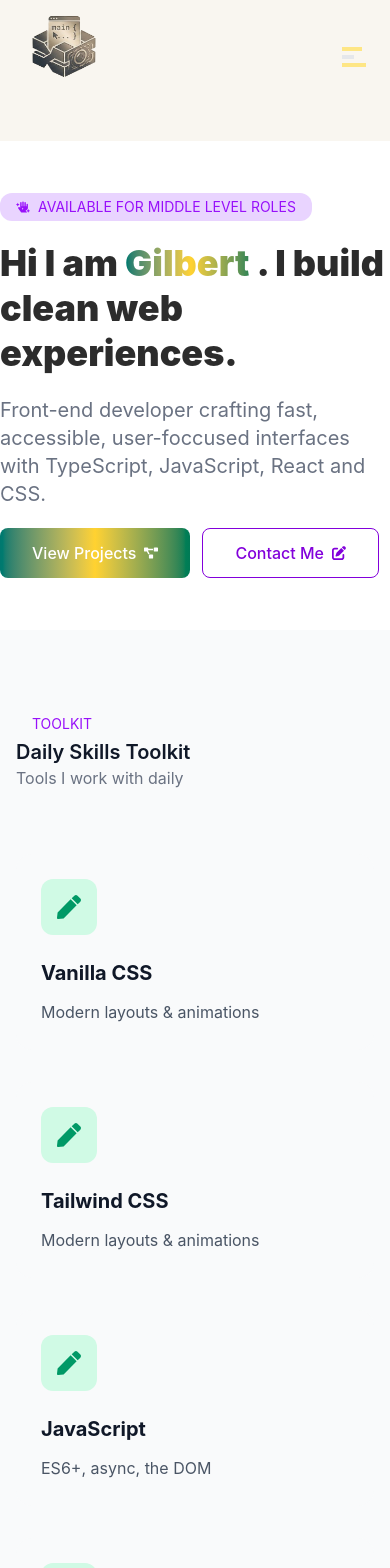
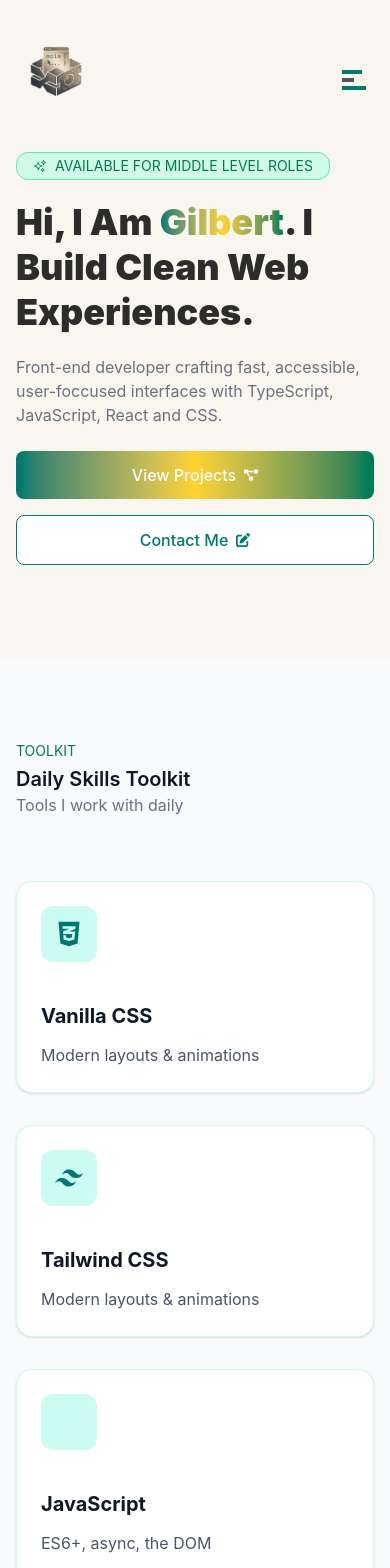
Before and after one commit to Gideb/Personal-Portfolio, a React (Vite) app: page / in a window 390 px wide. Shown: the top 1568 px of the page. Built offline with nearby package versions, Linux system fonts and the light colour scheme.

Commit message:
progress on home

```diff
--- a/index.html
+++ b/index.html
@@ -4,7 +4,7 @@
     <meta charset="UTF-8" />
     <link rel="icon" type="image/svg+xml" href="/favicon.svg" />
     <meta name="viewport" content="width=device-width, initial-scale=1.0" />
-    <title>Portfolio Website - GidebCodes</title>
+    <title> Gideb.dev - Portfolio</title>
   </head>
   <body>
     <div id="root"></div>
--- a/src/components/Props/Topic.jsx
+++ b/src/components/Props/Topic.jsx
@@ -1,14 +1,15 @@
 import React from "react";
 
 const Topic = ({ topic, icon: Icon, variant = "noBg" }) => {
-
-  const styles = { bg: "bg-purple-200", nobg: "bg-transparent text-color-600" };
+  const styles = {
+    bg: "bg-emerald-100 px-4 border border-emerald-300",
+    nobg: "bg-transparent text-teal-600",
+  };
 
   const base =
-    "inline-flex justify-center items-center gap-2 px-4 h-7 uppercase tracking-none rounded-xl";
+    "inline-flex justify-center items-center gap-2 h-7 uppercase tracking-none rounded-xl";
 
-    const color = "text-purple-600";
-
+  const color = "text-emerald-700";
 
   return (
     <div className={`${base} ${styles[variant]}`}>
--- a/src/components/layout/Navbar.jsx
+++ b/src/components/layout/Navbar.jsx
@@ -11,23 +11,19 @@ const Navbar = () => {
   const [openMenu, setOpenMenu] = useState(false);
   const [scrolled, setScrolled] = useState(false);
 
-
-
   useEffect(() => {
     const changeHeaderBg = () => {
       setScrolled(window.scrollY >= 50);
     };
 
     window.addEventListener("scroll", changeHeaderBg);
-
     return () => window.removeEventListener("scroll", changeHeaderBg);
   }, []);
 
-/* prevent bg scroll when menu is opened */
- useEffect(() => {
+  // Prevent background scroll when menu is open
+  useEffect(() => {
     document.body.style.overflow = openMenu ? "hidden" : "auto";
   }, [openMenu]);
-
 
   const navLinks = [
     { name: "HOME", path: "/", icon: IoHomeOutline },
@@ -38,11 +34,12 @@ const Navbar = () => {
   return (
     <>
       <nav
-        id={`fixed top-0 left-0 z-100 ${scrolled ? "bg-white shadow-md py-7" : "bg-transparent py-15"} `}
+        id="hero"
+        className={`fixed top-0 left-0 z-100 w-full transition-all duration-300 ${scrolled ? "bg-white shadow-md py-4" : "bg-transparent py-8"}`}
       >
-        <div className="mx-w-7xl flex items-center justify-between mx-auto px-6 pt-3">
+        <div className="max-w-7xl flex items-center justify-between mx-auto px-6 pt-3 lg:pt-7">
           <Link to="/">
-            <img src={image} alt="portfolio logo" className="w-20 " />
+            <img src={image} alt="portfolio logo" className="w-16 " />
           </Link>
 
           {/* desktop navLinks */}
@@ -63,7 +60,7 @@ const Navbar = () => {
           {/* desktop contact button */}
           <Link
             to="/contact"
-            className="invisible md:visible hover:scale-105 font-semibold group flex gap-3 items-center px-5 py-3  bg-amber-400 transition-all duration-300"
+            className="invisible md:visible hover:scale-105 font-semibold group flex gap-3 items-center px-5 py-3 text-gray-800 bg-teal-400 transition-all duration-300"
           >
             Get a Quote
             <FaPenToSquare className="text-md group-hover:translate-x-1 transition" />
@@ -75,9 +72,9 @@ const Navbar = () => {
             className={`cursor-pointer flex flex-col gap-1 md:hidden hover:opacity-85 transition duration-300 `}
             onClick={() => setOpenMenu(true)}
           >
-            <span className="w-5 h-1 bg-amber-200"></span>
-            <span className="w-3 h-1 bg-gray-200"></span>
-            <span className="w-6 h-1 bg-amber-200"></span>
+            <span className="w-5 h-1 bg-teal-700"></span>
+            <span className="w-3 h-1 bg-gray-600"></span>
+            <span className="w-6 h-1 bg-teal-700"></span>
           </button>
         </div>
       </nav>
@@ -95,7 +92,7 @@ const Navbar = () => {
         <div className="flex h-full flex-col p-10">
           {/* close buton */}
           <button
-            className="px-3  bg-amber-400 cursor-pointer self-end text-gray-300 font-semibold text-3xl transition hover:text-gray-400 "
+            className="px-3  bg-teal-600 rounded cursor-pointer self-end text-gray-300 font-semibold text-3xl transition hover:text-gray-400 "
             onClick={() => setOpenMenu(false)}
           >
             x
@@ -105,7 +102,7 @@ const Navbar = () => {
             {navLinks.map((link, index) => (
               <div key={index}>
                 <Link
-                  className="flex gap-3 items-center"
+                  className="flex gap-3 items-center text-gray-200"
                   to={link.path}
                   onClick={() => setOpenMenu(false)}
                 >
@@ -120,7 +117,7 @@ const Navbar = () => {
 
           <Link
             to="/contact"
-            className="absolute bottom-20 ml-10 hover:scale-105 font-semibold group flex gap-3 items-center justify-center px-5 py-3  bg-amber-400 transition-all duration-300"
+            className="absolute bottom-20 ml-10 hover:scale-105 font-semibold group flex gap-3 items-center justify-center px-5 py-3 text-gray-800  bg-teal-400 transition-all duration-300"
           >
             Get a Quote
             <FaPenToSquare className="text-md group-hover:translate-x-1 transition" />
--- a/src/components/sections/homepage/HeroSection.jsx
+++ b/src/components/sections/homepage/HeroSection.jsx
@@ -1,37 +1,38 @@
 import React from "react";
 import Topic from "../../Props/Topic";
-import { FaHandSparkles, FaPhoneSquare, FaProjectDiagram } from "react-icons/fa";
+import { FaProjectDiagram } from "react-icons/fa";
 import Button from "../../ui/Button";
 import { FaPenToSquare } from "react-icons/fa6";
+import { HiOutlineSparkles } from "react-icons/hi2";
+import Subheading from "../../Props/Subheading";
 
 const HeroSection = () => {
   return (
     <section
       id="hero"
-      className="scroll-mt-16 relative mt-10 sm:mt-5  w-full overflow-hidden bg-white py-8 sm:py-8 lg:py-22"
+      className="scroll-mt-16 relative mt-10 sm:mt-5  w-full overflow-hidden bg-[#F9F6F0] py-8 sm:py-8 lg:py-22 "
       aria-label="Hero section"
     >
-      <div className="max-w-7xl mx-auto bg-white items-center my-5 space-y-8 flex">
-        <div className="space-y-5">
+      <div className="z-10 mt-10  sm:px-4 lg:px-7 max-w-7xl mx-auto py-10 items-center my-5 px-4 space-y-10 flex">
+        <div className="space-y-5 ">
           <Topic
-            color="purple"
-            icon={FaHandSparkles}
+            icon={HiOutlineSparkles}
             topic="Available for middle level roles"
             variant="bg"
           />
 
-          <h2 className="max-w-3xl text-4xl md:text-5xl lg:text-6xl font-black leading-tight">
-            Hi I am{" "}
+          <h2 className="max-w-3xl text-4xl md:text-5xl lg:text-6xl font-black leading-tight ">
+            Hi, I Am{" "}
             <span className="bg-clip-text text-transparent bg-linear-to-r from-teal-700 via-amber-300 to-emerald-700">
-              Gilbert{" "}
+              Gilbert
             </span>
-            . I build clean web experiences.
+            . I Build Clean Web Experiences.
           </h2>
-          <p className="max-w-3xl text-xl sm:text-lg text-gray-500">
-            Front-end developer crafting fast, accessible, user-foccused
-            interfaces with TypeScript, JavaScript, React and CSS.
-          </p>
-<div className="flex sm:flex-col md:flex-row gap-3">
+          <Subheading
+            description="Front-end developer crafting fast, accessible, user-foccused
+            interfaces with TypeScript, JavaScript, React and CSS."
+          />
+          <div className="flex flex-col md:flex-row gap-4 pt-1">
             <Button
               buttonText="View Projects"
               icon={FaProjectDiagram}
@@ -46,7 +47,6 @@ const HeroSection = () => {
               variant="primary"
             />
           </div>
-
         </div>
       </div>
     </section>
--- a/src/components/sections/homepage/SkillsPreview.jsx
+++ b/src/components/sections/homepage/SkillsPreview.jsx
@@ -4,38 +4,49 @@ import Card from "../../ui/Card";
 import Topic from "../../Props/Topic";
 import Heading from "../../Props/Heading";
 import Subheading from "../../Props/Subheading";
+import { BsJavascript } from "react-icons/bs";
+import { FaCss3Alt, FaNodeJs, FaReact } from "react-icons/fa6";
+import { TbBrandTypescript } from "react-icons/tb";
+import { SiTailwindcss } from "react-icons/si";
 
 const SkillsPreview = () => {
   const skills = [
     {
       title: "Vanilla CSS",
       description: "Modern layouts & animations",
-      icon: FaPen,
+      icon: FaCss3Alt,
     },
     {
       title: "Tailwind CSS",
       description: "Modern layouts & animations",
-      icon: FaPen,
+      icon: SiTailwindcss,
     },
-    { title: "JavaScript", description: "ES6+, async, the DOM", icon: FaPen },
-    { title: "React", description: "Hooks, Router, Context", icon: FaPen },
-    { title: "TypeScript", description: "TypeScript Content", icon: FaPen },
+    {
+      title: "JavaScript",
+      description: "ES6+, async, the DOM",
+      icon: BsJavascript,
+    },
+    { title: "React", description: "Hooks, Router, Context", icon: FaReact },
+    {
+      title: "TypeScript",
+      description: "TypeScript Content",
+      icon: TbBrandTypescript,
+    },
     {
       title: "Node.js",
       description: "Rest API's, Authentication",
-      icon: FaPen,
+      icon: FaNodeJs,
     },
   ];
 
   return (
+    /* skills grid */
     <div className="py-20 bg-gray-50">
       <div className="max-w-7xl mx-auto px-4 sm:px-6 lg:px-8">
-        <div className="text-center mb-16">
-          <div className="text-left">
-            <Topic topic="toolkit" />
-            <Heading title="Daily Skills Toolkit" />
-            <Subheading description="Tools I work with daily" />
-          </div>
+        <div className="text-left mb-16">
+          <Topic topic="toolkit" />
+          <Heading title="Daily Skills Toolkit" />
+          <Subheading description="Tools I work with daily" />
         </div>
 
         <div className="grid md:grid-cols-2 lg:grid-cols-3 gap-8">
--- a/src/components/ui/Button.jsx
+++ b/src/components/ui/Button.jsx
@@ -9,7 +9,7 @@ const Button = ({ path, buttonText, icon: Icon, variant = "primary" }) => {
     secondary:
       " text-white bg-linear-to-r from-teal-700 via-amber-300 to-emerald-700",
 
-    primary: "text-purple-700 bg-white border",
+    primary: "text-teal-700 bg-white border",
   };
 
   return (
--- a/src/components/ui/Card.jsx
+++ b/src/components/ui/Card.jsx
@@ -1,18 +1,34 @@
-const Card = ({ key, title, icon: Icon, description, color }) => {
+const Card = ({ key, title, icon: Icon, description, color, platform }) => {
   const colorClasses = {
     emerald: {
       bg: "bg-emerald-100",
-      text: "text-emerald-600",
+      text: "text-emerald-700",
+      border: "border-emerald-200",
     },
-    blue: {
-      bg: "bg-blue-100",
-      text: "text-blue-600",
+    indigo: {
+      bg: "bg-indigo-100",
+      text: "text-indigo-600",
     },
+    amber: {
+      bg: "bg-amber-100",
+      text: "text-amber-600",
+    },
+    teal: {
+      bg: "bg-teal-100",
+      text: "text-teal-700",
+      border: "border-teal-100",
+    },
+
+    rose: {
+      bg: "bg-rose-100",
+      text: "text-rose-600",
+    },
+
     purple: {
       bg: "bg-purple-100",
       text: "text-purple-600",
     },
-    // Add more colors as needed
+
   };
 
   const selectedColor = colorClasses[color] || colorClasses.emerald;
@@ -20,15 +36,25 @@ const Card = ({ key, title, icon: Icon, description, color }) => {
   return (
     <div
       key={key}
-      className="group p-6 bg-gray-50 rounded-2xl hover:bg-white hover:shadow-xl transition-all duration-300 border border-transparent hover:border-gray-100"
+      className={`group p-6 bg-white rounded-2xl hover:bg-gray-50 shadow hover:shadow-xl transition-all duration-300 border hover:border-gray-100 ${selectedColor.border}`}
     >
+      <div className="flex items-center justify-between mb-4">
         <div
           className={`w-14 h-14 rounded-xl ${selectedColor.bg} flex items-center justify-center mb-6 group-hover:scale-110 transition-transform`}
         >
           {Icon && (
             <Icon
-            className={`w-6 h-6 ${selectedColor.text} transition duration-400 group-hover:rotate-6 hover:scale-105`}
+              className={`w-7 h-7 ${selectedColor.text} transition duration-400 group-hover:rotate-6 hover:scale-105`}
             />
+          )}
+        </div>
+
+        {platform && (
+          <span
+            className={`text-xs font-semibold px-2 py-1 ${selectedColor.bg} ${selectedColor.text} rounded-full`}
+          >
+            {platform}
+          </span>
         )}
       </div>
       <h4 className="text-xl font-bold text-gray-900 mb-3">{title}</h4>
--- a/src/components/ui/ScrollToTopButton/ScrollToTopButton.css
+++ b/src/components/ui/ScrollToTopButton/ScrollToTopButton.css
@@ -17,7 +17,7 @@
 
 
 .arrow {
-    width: 50px;
+    width: 42px;
     height: 42px;
     border-radius: 50%;
     background: #1B2F44;
```
Lines whose indentation alone changed are shown as unchanged.
